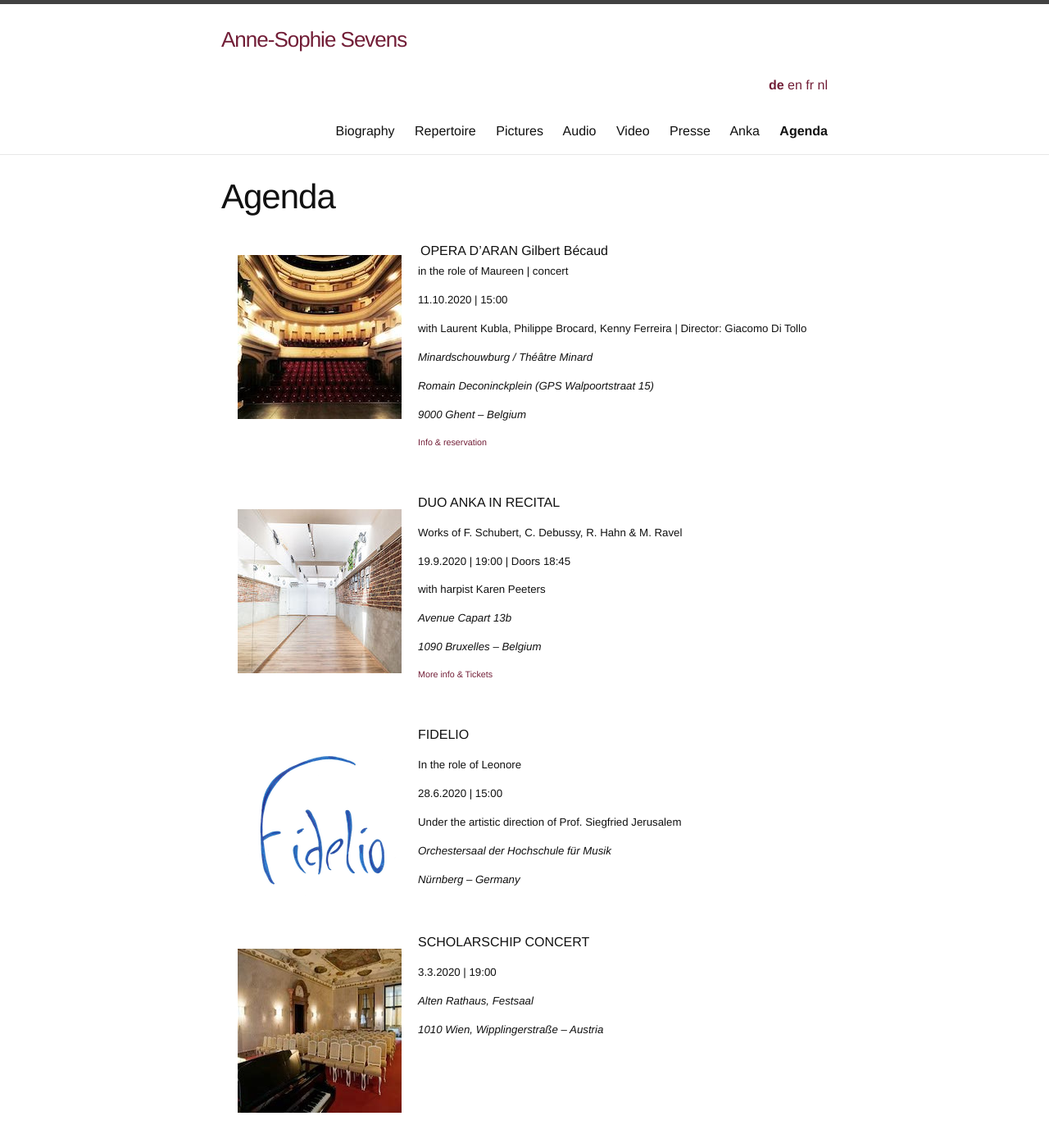
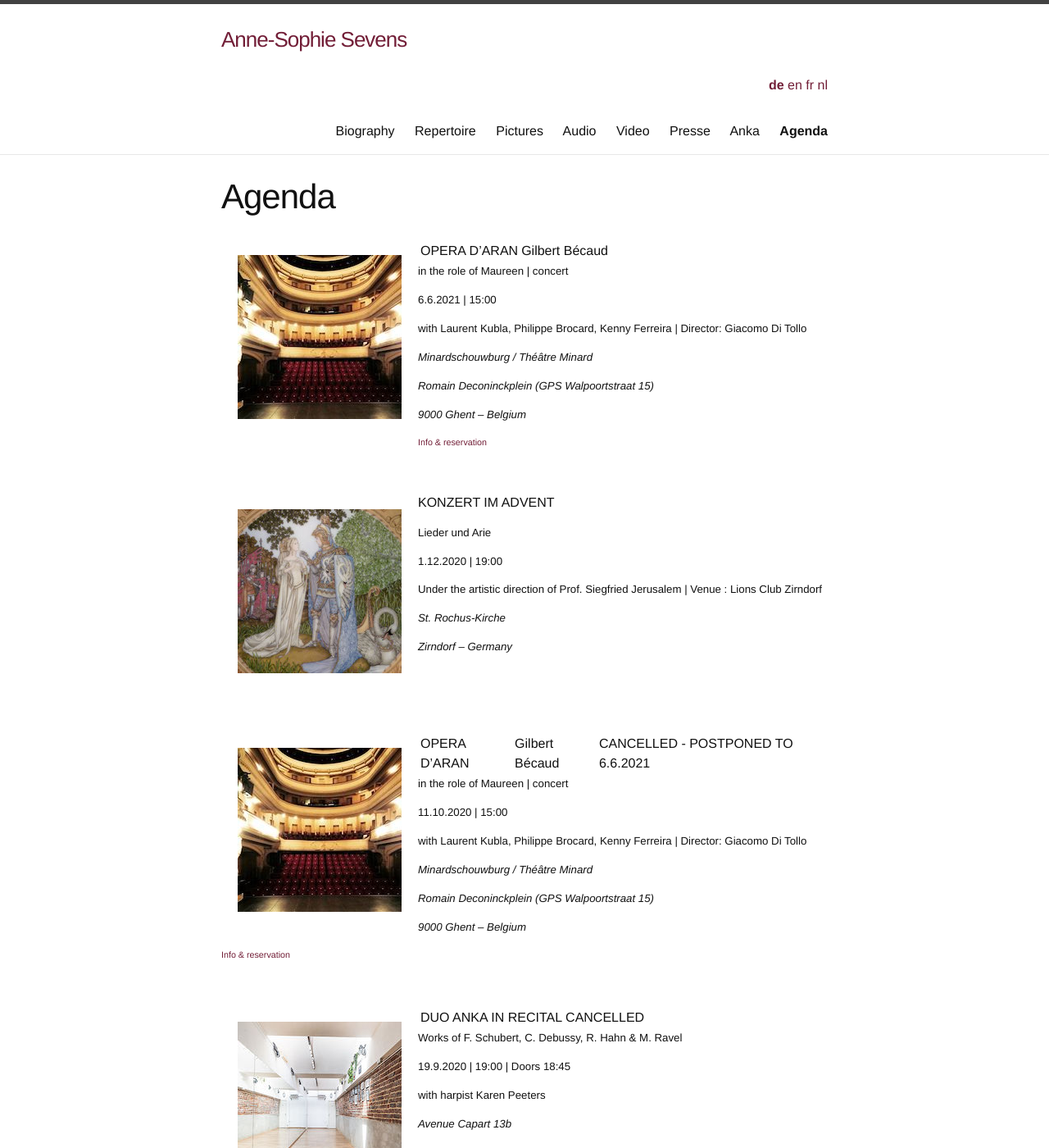
Before and after one commit to annesophie-sevens/annesophie-sevens.github.io, a Jekyll site: the page built from agenda-de.md, in a window 1280 px wide and 1400 px high. Shown: the whole window at 82% size. Built offline with Jekyll 4.4.1, drawn with Linux system fonts in a browser that asks for light colours; nearby versions of some CDN libraries.

Commit message:
Update agenda-de.md

```diff
--- a/agenda-de.md
+++ b/agenda-de.md
@@ -5,10 +5,47 @@ menuorder: 60
 ref: agenda
 lang: de
 ---
+<img style="float: left; padding: 20px" src="/assets/Minard.jpg">
+
+OPERA D'ARAN | Gilbert Bécaud
+
+##### in the role of Maureen | concert
+
+##### 6.6.2021 | 15:00
+
+##### with Laurent Kubla, Philippe Brocard, Kenny Ferreira | Director: Giacomo Di Tollo
+
+##### _Minardschouwburg / Théâtre Minard_
+
+##### _Romain Deconinckplein (GPS Walpoortstraat 15)_
+
+##### _9000 Ghent – Belgium_
+
+###### <a href="https://www.uitbureau.be" target="_blank">Info & reservation</a>
+
+&nbsp;
+
+<img style="float: left; padding: 20px" src="/assets/Lohengrin.jpg">
+
+KONZERT IM ADVENT
+
+##### Lieder und Arie
+
+##### 1.12.2020 | 19:00
+
+##### Under the artistic direction of Prof. Siegfried Jerusalem | Venue : Lions Club Zirndorf
+
+##### _St. Rochus-Kirche_
+
+##### _Zirndorf – Germany_
+
+&nbsp;
+
+&nbsp;
 
 <img style="float: left; padding: 20px" src="/assets/Minard.jpg">
 
-OPERA D'ARAN | Gilbert Bécaud
+OPERA D'ARAN | Gilbert Bécaud | CANCELLED - POSTPONED TO 6.6.2021
 
 ##### in the role of Maureen | concert
 
@@ -28,7 +65,7 @@ OPERA D'ARAN | Gilbert Bécaud
 
 <img style="float: left; padding: 20px" src="/assets/veroni.jpg">
 
-DUO ANKA IN RECITAL
+DUO ANKA IN RECITAL | CANCELLED
 
 ##### Works of F. Schubert, C. Debussy, R. Hahn & M. Ravel
 
@@ -46,7 +83,7 @@ DUO ANKA IN RECITAL
 
 <img style="float: left; padding: 20px" src="/assets/Fidelio.png">
 
-FIDELIO
+FIDELIO | CANCELLED
 
 ##### In the role of Leonore
 
```
